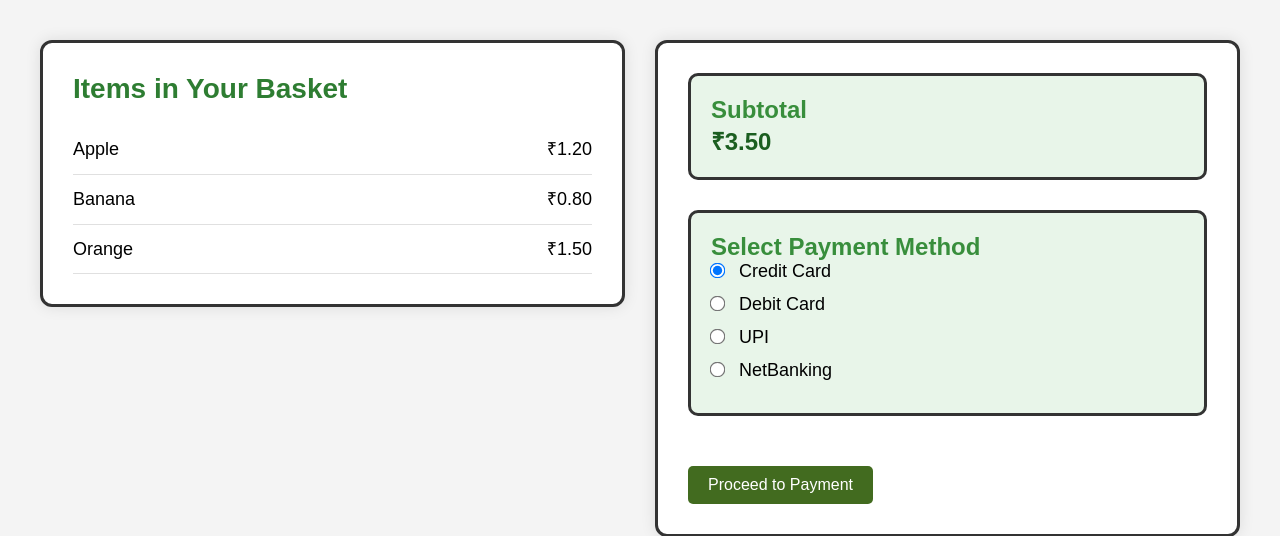
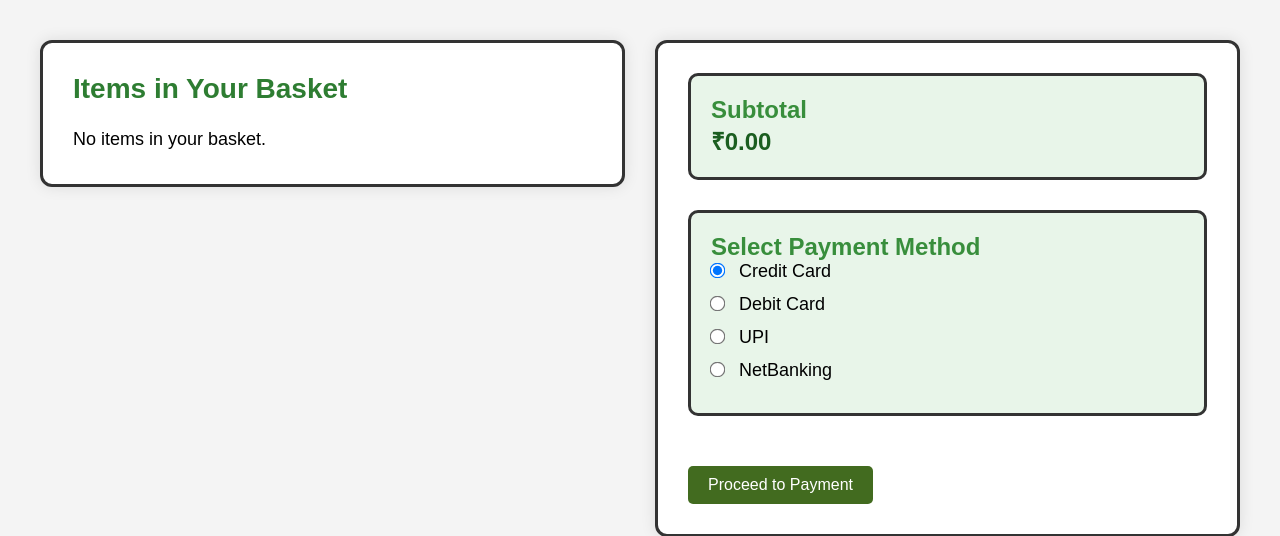
Before and after one commit to parthpalav/GreenBasket, a PHP site: page /basket.php in a window 1280 px wide. Shown: the part 51-587 px from the top of the page. Run offline with PHP 8.4, Linux system fonts and the light colour scheme.

Commit message:
basket implemented with backend

```diff
--- a/Basket/basket.php
+++ b/Basket/basket.php
@@ -1,16 +1,25 @@
 <?php
 session_start();
+require_once '../connect.php';
 
-// MOCK DATA UNTIL BACKEND
-$items = [
-    ['name' => 'Apple', 'price' => 1.2],
-    ['name' => 'Banana', 'price' => 0.8],
-    ['name' => 'Orange', 'price' => 1.5],
-];
+$items = [];
+$subtotal = 0;
 
-$subtotal = 0;
-foreach ($items as $item) {
-    $subtotal += $item['price'];
+if (isset($_SESSION['user_id'])) {
+    $user_id = $_SESSION['user_id'];
+
+    $sql = "SELECT p.product_name, p.price, b.quantity
+            FROM Basket b
+            JOIN Products p ON b.product_id = p.product_id
+            WHERE b.user_id = ? AND b.status = 'in_cart'";
+
+    $stmt = $conn->prepare($sql);
+    $stmt->execute([$user_id]);
+    $items = $stmt->fetchAll(PDO::FETCH_ASSOC);
+
+    foreach ($items as $item) {
+        $subtotal += $item['price'] * $item['quantity'];
+    }
 }
 ?>
 
@@ -44,12 +53,21 @@ foreach ($items as $item) {
         <div class="basket-left">
             <h2>Items in Your Basket</h2>
             <ul>
-                <?php foreach ($items as $item): ?>
-                    <li class="basket-item">
-                        <span class="item-name"><?php echo htmlspecialchars($item['name']); ?></span>
-                        <span class="item-price">₹<?php echo number_format($item['price'], 2); ?></span>
-                    </li>
-                <?php endforeach; ?>
+                <?php if (!empty($items)): ?>
+                    <?php foreach ($items as $item): ?>
+                        <li class="basket-item">
+                            <span class="item-name">
+                                <?php echo htmlspecialchars($item['product_name']); ?>
+                            </span>
+                            <span class="item-quantity">x<?php echo $item['quantity']; ?></span>
+                            <span class="item-price">
+                                ₹<?php echo number_format($item['price'] * $item['quantity'], 2); ?>
+                            </span>
+                        </li>
+                    <?php endforeach; ?>
+                <?php else: ?>
+                    <li>No items in your basket.</li>
+                <?php endif; ?>
             </ul>
         </div>
 
--- a/Myprofile/myprofile.php
+++ b/Myprofile/myprofile.php
@@ -75,7 +75,6 @@ if (!$userData) {
                     <h1><?php echo $userName; ?></h1>
                     <span class="user-role"><?php echo $userRole; ?></span>
                 </div>
-                <a href="editprofile.php" class="btn edit-profile-btn">Edit Profile</a>
             </div>
         </header>
 
```
